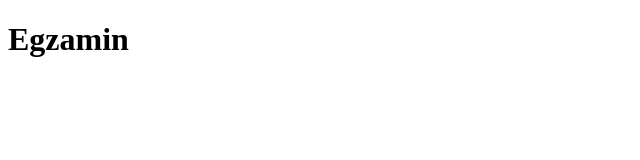
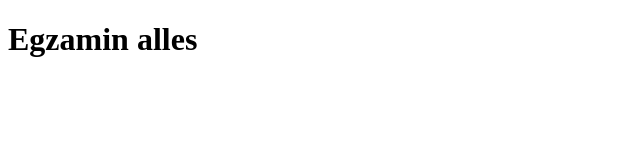
Before and after one commit to erarblair/egzamin, a plain HTML site: page index.html in a window 1280 px wide. Shown: the whole page, without its empty margins (0-640 px from the left). Drawn offline with Linux system fonts and the light colour scheme.

Commit message:
zmiana_02

```diff
--- a/index.html
+++ b/index.html
@@ -5,6 +5,6 @@
 	<title>EGZAMIN ol</title>
 </head>
 <body>
-	<h1> Egzamin </h1>
+	<h1> Egzamin alles </h1>
 </body>
 </html>
```
